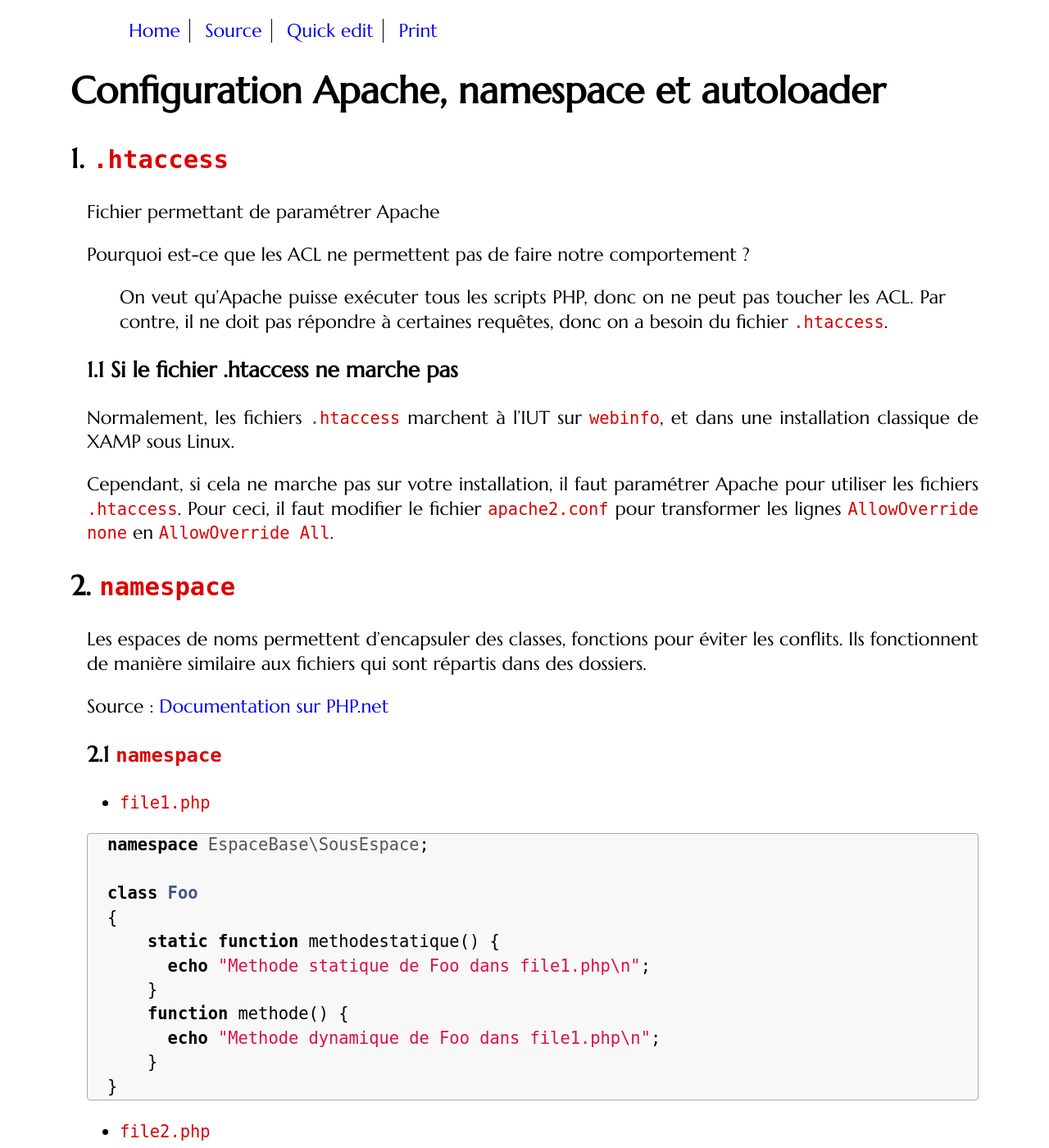
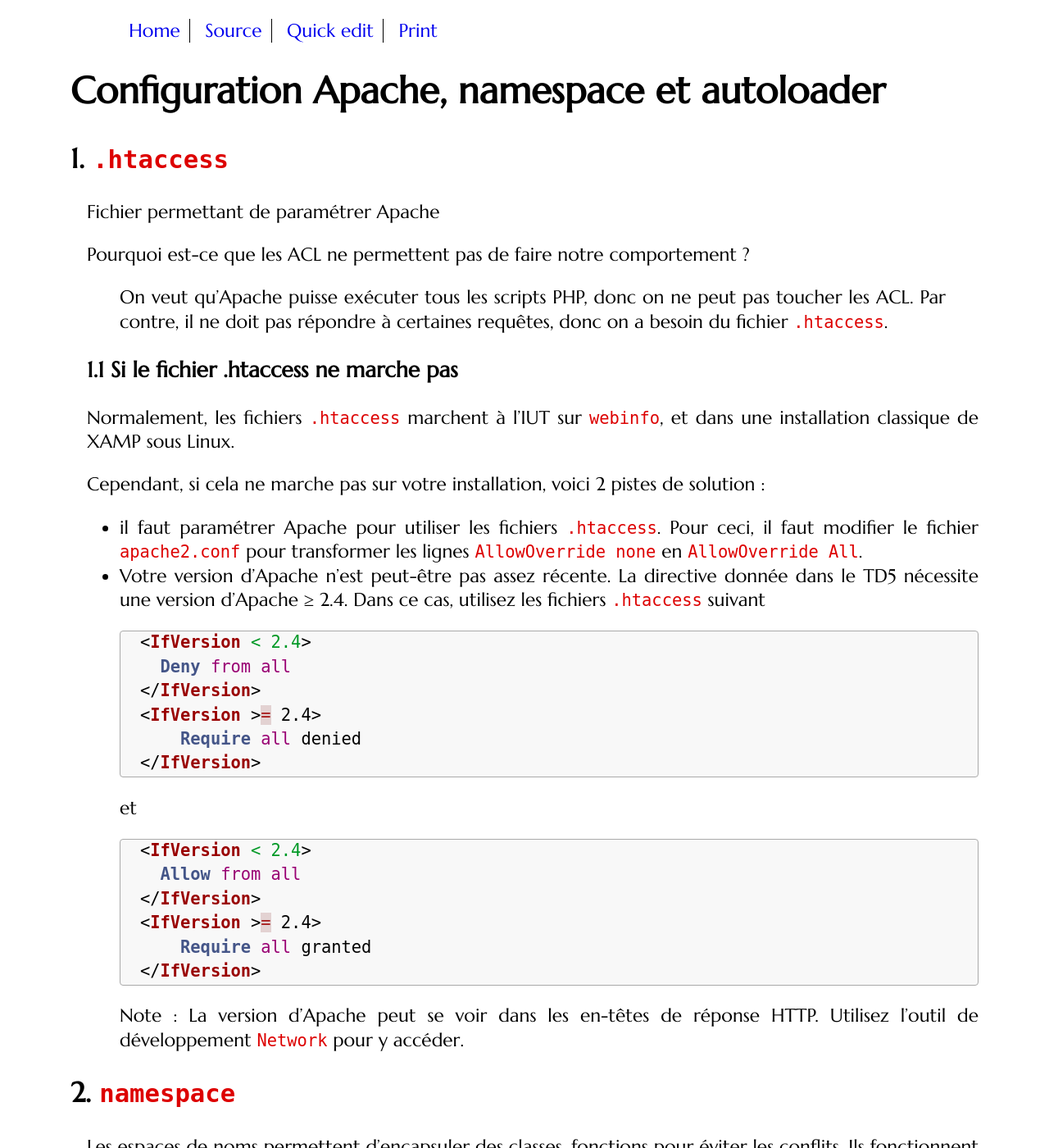
Before and after one commit to romainlebreton/R3.01-DeveloppementWeb, a Jekyll site: the page built from assets/tut5-complement.md, in a window 1280 px wide and 1400 px high. Shown: the whole window at 82% size. Built offline with Jekyll 4.4.1, drawn with Linux system fonts in a browser that asks for light colours; some web fonts are replaced.

Commit message:
Tut5-compl : apache < 2.4 Tut1 : attributs et constructeur dans le bon ordre Tut5 : évite de déplacer des fichiers dans PhpStorm

````diff
--- a/assets/TD4/navstyle.css
+++ b/assets/TD4/navstyle.css
@@ -33,6 +33,6 @@ body {
 footer p {
     border: 1px solid black;
     text-align:right;
-    width:600px;
+    /* width:600px; */
     padding-right:1em;
 }
--- a/assets/tut5-complement.md
+++ b/assets/tut5-complement.md
@@ -19,10 +19,30 @@ Pourquoi est-ce que les ACL ne permettent pas de faire notre comportement ?
 Normalement, les fichiers `.htaccess` marchent à l'IUT sur `webinfo`, et dans
 une installation classique de XAMP sous Linux.
 
-Cependant, si cela ne marche pas sur votre installation, il faut paramétrer
-Apache pour utiliser les fichiers `.htaccess`. Pour ceci, il faut modifier le
-fichier `apache2.conf` pour transformer les lignes `AllowOverride none` en
-`AllowOverride All`.
+Cependant, si cela ne marche pas sur votre installation, voici 2 pistes de solution :
+* il faut paramétrer Apache pour utiliser les fichiers `.htaccess`. Pour ceci,
+  il faut modifier le fichier `apache2.conf` pour transformer les lignes
+  `AllowOverride none` en `AllowOverride All`.
+* Votre version d'Apache n'est peut-être pas assez récente. La directive donnée
+  dans le TD5 nécessite une version d'Apache &ge; 2.4. Dans ce cas, utilisez les fichiers `.htaccess` suivant
+  ```apache
+  <IfVersion < 2.4>
+    Deny from all
+  </IfVersion>
+  <IfVersion >= 2.4>
+      Require all denied
+  </IfVersion>
+  ```
+  et
+  ```apache
+  <IfVersion < 2.4>
+    Allow from all
+  </IfVersion>
+  <IfVersion >= 2.4>
+      Require all granted
+  </IfVersion>
+  ```
+  Note : La version d'Apache peut se voir dans les en-têtes de réponse HTTP. Utilisez l'outil de développement `Network` pour y accéder.
 
 ## `namespace`
 
````
Also changed, not shown: tutorials/tutorial1.md (+3 -3 lines), tutorials/tutorial4.md (+13 -19 lines), tutorials/tutorial5.md (+4 -6 lines).
